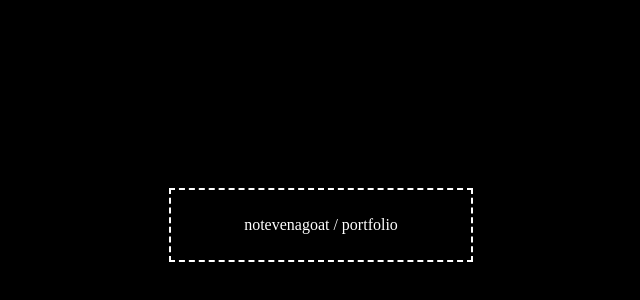
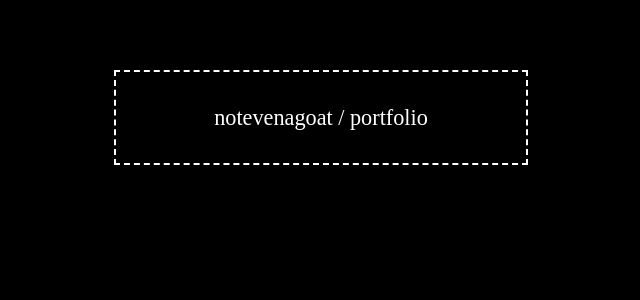
Before and after one commit to notevenagoat/portfolio, a React (Create React App) app: page / in a window 1280 px wide. Shown: the part 170-470 px from the top of the page, without its empty margins (319-959 px from the left). Built offline with nearby package versions, Linux system fonts and the light colour scheme.

Commit message:
played with css until top nav was fixed

```diff
--- a/src/App.js
+++ b/src/App.js
@@ -1,45 +1,39 @@
 import Introeffect from "./Introeffect.js";
-import React, { useState } from 'react';
-import Epochtime from './Epochtime.js'
+import React, { useState } from "react";
+import Epochtime from "./Epochtime.js";
 
 function App() {
-  const [visible, setVisible] = useState(false);
+  const [visibility, setVisibility] = useState(false);
 
   const topShow = () => {
-         return (
-        <div class="box header">
-        <div class="top titleA" onClick={middleShow} > who am I </div>
-        <div class="top titleB" > projects </div>
-        <div class="top titleC" > curriculum vitae </div>
-        </div>
-        );
-  }
-  const middleShow = () => {
-    document.getElementById("middleBox").innerHTML= `
+    return (
+      <div class="box header">
+        <div class="top titleA" onClick={middleShow}> who am I </div>
+        <div class="top titleB" onClick={middleShow}> projects </div>
+        <div class="top titleC" onClick={middleShow}> curriculum vitae </div>
+      </div>
+    );
+  };
+  const middleShow = (e) => {
+    const middleBox = document.getElementById("middleBox");
+    middleBox.innerHTML = `
        <div>
-     <h5> I have been a filmmaker, storyteller and video editor for the last 15 years. I am moving to web development to embrace the digital work and help realise company ideas in efficient, interactive and entertaining ways, making use of my problem solving skills and creativity.
+     <h5> I have been a filmmaker, storyteller and video editor for 15 years. After falling in love with coding, I am now moving to web development to help realise company ideas in efficient, interactive and entertaining ways, making use of my problem solving skills and creativity. <br /> <br />I bring to the web development table my passion for teamwork and innovation. After completing a Front-End Web Development Bootcamp, I am keen to join a company where I can apply all this knowledge and continue that foster a growing culture. Creative Thinker. <br /><br />Problem Solver. Game Master. Filmmaker. Writer </h5> </div>  `;
+  };
 
-I bring to the web development table my passion for teamwork and innovation. After completing a Front-End Web Development Bootcamp, I am keen to join a company where I can apply all this knowledge and continue that foster a growing culture.
+  const targetDisplayNone = (e) => {
+    e.target.style.display = "none";
+  };
 
-Creative Thinker. Problem Solver. Game Master. Filmmaker. Writer </h5>
-   </div>  `
-   ;
-}
   return (
     <div class="container">
-
-      {visible && topShow()}
-
-
-      <div id="middleBox"class="box main">
-      {!visible ?<Introeffect setVisible={setVisible} visible={visible}/> :""}
-
+      {visibility && topShow()}
+      <div id="middleBox" class="box main" onClick={targetDisplayNone}>
+        {!visibility && (<Introeffect setVisibility={setVisibility} visibility={visibility} />) }
       </div>
-      <div class="box footer" onClick={() => window.location.reload(false)}>
-       <Epochtime />
-
+      <div class="box footer" onClick={() => window.location.reload()}>
+        <Epochtime />
       </div>
-
     </div>
   );
 }
--- a/src/Introeffect.js
+++ b/src/Introeffect.js
@@ -2,9 +2,9 @@ import React, { useState } from "react";
 
 export function Introeffect(props) {
 
-  const { setVisible, visible} = props;
+  const { visibility, setVisibility} = props;
   const handleClicked = () => {
-     setVisible(!visible);
+     setVisibility(!visibility);
 
   }
 
--- a/src/index.css
+++ b/src/index.css
@@ -1,5 +1,9 @@
+html {
+  font-size:12px;
+}
+
 body {
-  color:white;
+  color: white;
   background-color: black;
   margin: 0px;
   box-sizing: border-box;
@@ -7,75 +11,77 @@ body {
 
 .container {
   height: calc(100vh - 10px);
-display:grid;
+  display: grid;
   gap: 10px 10px;
   grid-template-columns: 1fr 1fr 1fr 1fr;
-grid-template-rows: 1fr 1fr 1fr;
+  grid-template-rows: 0.5fr 1fr 10%;
   grid-template-areas:
-" . header header ."
+    " header header header header"
     " . main main . "
     ". footer footer .";
-align-items: center;
-
+  align-items: start;
+  justify-items: center;
 }
 
 .header {
+  font-size: calc(1rem + 0.8vw);
+  width: 70%;
   grid-area: header;
-  display:grid;
+  display: grid;
+  align-self: start;
+  margin-top: 5%;
   justify-items: center;
   grid-template-columns: 1fr 1fr 1fr;
 }
 
 .main {
+  font-size: calc(1rem + 0.8vw);
+  grid-area: main;
+  text-align: center;
+  transition: all 1s;
+  cursor: pointer;
+}
 
-  grid-area: main;
-  font-size: 1rem;
-  justify-self: center;
-  text-align: center;
-
-}
 a {
   color: white;
   text-decoration: none;
 }
 h5 {
-  font-family: 'Courier New', Courier, monospace;
-  font-size: 1.2rem;
+  font-family: "Courier New", Courier, monospace;
 }
-.top{
+.top {
+  margin: 1vh;
   padding: 5px 15px;
   text-align: center;
   transition: all 0.5s;
-color:rgba(135, 135, 135, 0.705)
+  color: rgba(135, 135, 135, 0.705);
 }
-.top:hover{
+.top:hover {
   cursor: pointer;
   color: transparent;
   text-shadow: rgb(255, 255, 255) 1px 0 00px;
 }
 
 .intro-effect {
-
   padding: 10px;
   width: 35ch;
   transition: all 0.3s;
   border: dashed 2px rgb(255, 255, 255);
-
 }
-.intro-effect:hover{
+.intro-effect:hover {
   cursor: pointer;
   transform: rotate(5deg);
   box-shadow: 10px 10px rgb(255, 255, 255);
-  border:  dashed 5px rgb(92, 92, 92);
+  border: dashed 5px rgb(92, 92, 92);
 }
 
 .footer {
-  font-family: 'Courier New', Courier, monospace;
-  font-size: 0.8rem;
-  justify-self: center;
+  font-size: calc(1rem + 0.3vw);
+  font-family: "Courier New", Courier, monospace;
   grid-area: footer;
   transition: all 0.3s;
-  text-align: center;
+  align-self: start;
+
 }
 
 .footer:hover {
```
Lines whose indentation alone changed are shown as unchanged.
